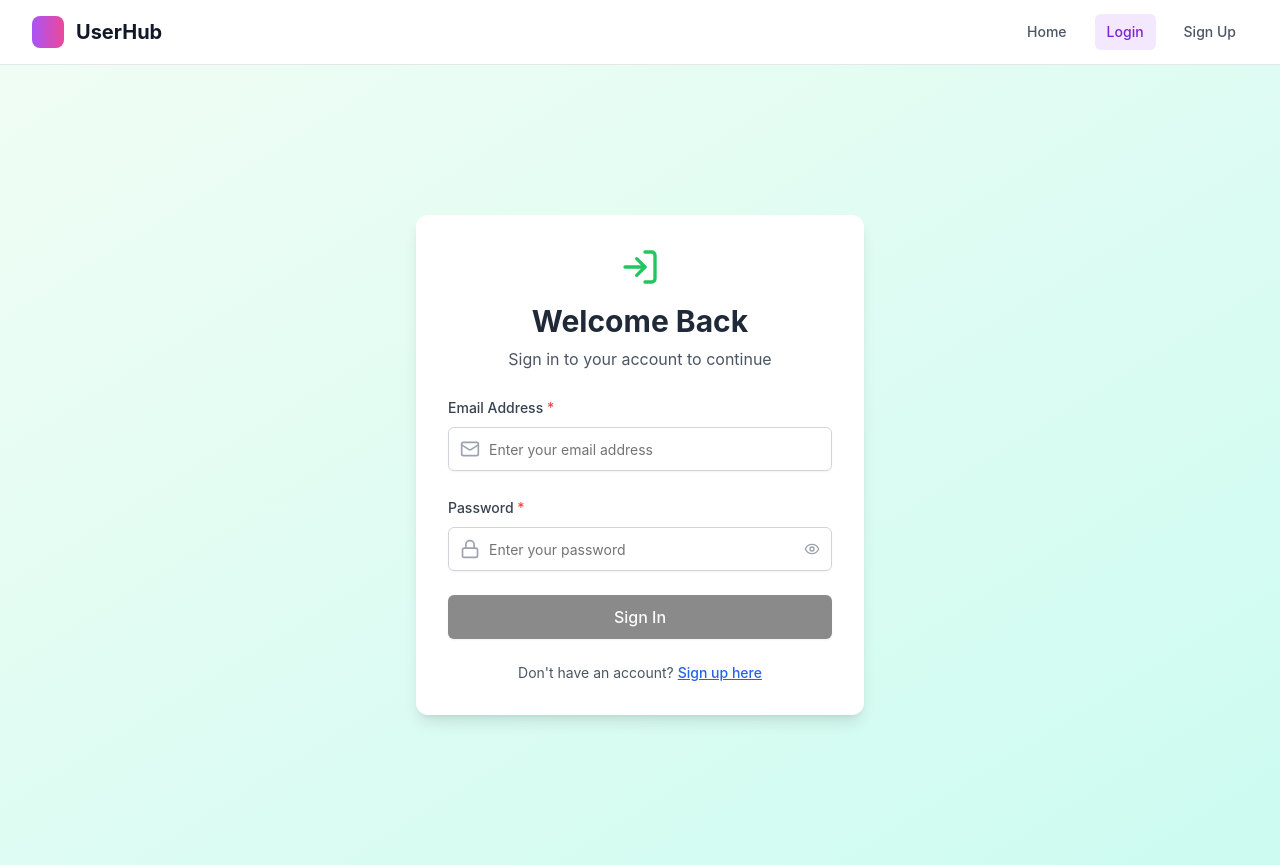
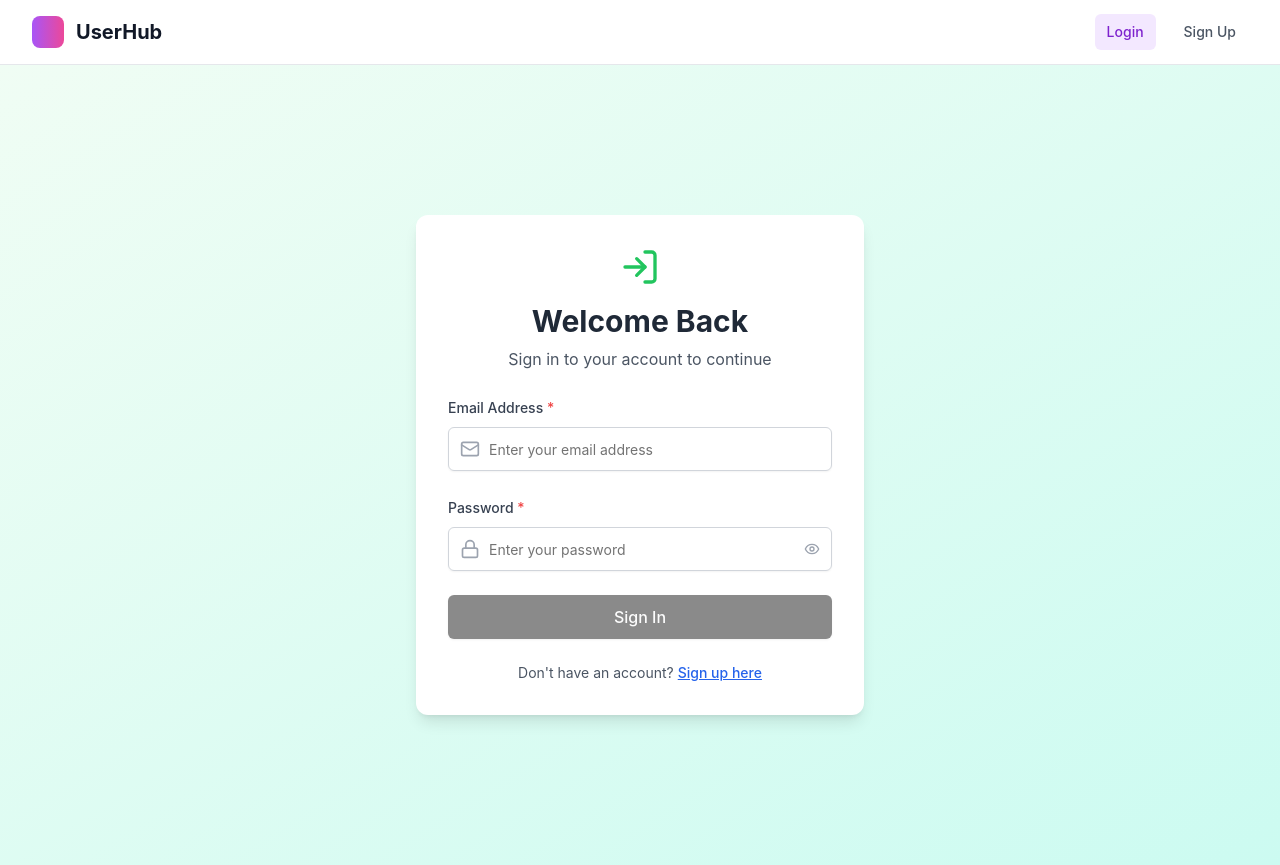
Before and after one commit to ngocnhu100/IA04, a React (Vite) app in the folder user-registration-frontend/: page /login in a window 1280 px wide. Built offline with nearby package versions, Linux system fonts and the light colour scheme; no server answers.

Commit message:
refactor: reorganize auth imports and create centralized auth feature index

```diff
--- a/user-registration-frontend/src/App.tsx
+++ b/user-registration-frontend/src/App.tsx
@@ -2,9 +2,7 @@ import React, { useState } from 'react';
 import { BrowserRouter, Routes, Route, Link, useLocation } from 'react-router-dom';
 import { QueryClient, QueryClientProvider } from '@tanstack/react-query';
 import { Menu, X } from 'lucide-react';
-import { useLogoutMutation } from './hooks/authMutations';
-import { AuthProvider, useAuth } from './contexts/AuthContext';
-import { ProtectedRoute } from './components/ProtectedRoute';
+import { AuthProvider, useAuth, useLogoutMutation, ProtectedRoute } from '@/features/auth';
 import { ErrorBoundary } from './components/ErrorBoundary';
 import Home from './pages/Home';
 import Login from './pages/Login';
@@ -68,7 +66,7 @@ function Navigation() {
 
           {/* Desktop Navigation */}
           <nav className="hidden md:flex space-x-4">
-            <NavLink to="/">Home</NavLink>
+            {isLoggedIn && <NavLink to="/">Home</NavLink>}
             {isLoggedIn && userRole === 'admin' && (
               <NavLink to="/admin">Admin</NavLink>
             )}
@@ -101,7 +99,7 @@ function Navigation() {
         {isMenuOpen && (
           <div className="md:hidden border-t border-gray-200 py-2">
             <nav className="flex flex-col space-y-1">
-              <MobileNavLink to="/" onClick={() => setIsMenuOpen(false)}>Home</MobileNavLink>
+              {isLoggedIn && <MobileNavLink to="/" onClick={() => setIsMenuOpen(false)}>Home</MobileNavLink>}
               {isLoggedIn && userRole === 'admin' && (
                 <MobileNavLink to="/admin" onClick={() => setIsMenuOpen(false)}>Admin</MobileNavLink>
               )}
--- a/user-registration-frontend/src/components/LoginForm.tsx
+++ b/user-registration-frontend/src/components/LoginForm.tsx
@@ -8,7 +8,7 @@ import { Button } from '@/components/ui/button';
 import { Input } from '@/components/ui/input';
 import { Label } from '@/components/ui/label';
 import { Alert, AlertDescription, AlertTitle } from '@/components/ui/alert';
-import { useLoginMutation } from '@/hooks/authMutations';
+import { useLoginMutation } from '@/features/auth';
 import { NetworkError, TimeoutError, ServerError } from '@/api';
 
 // Zod schema for form validation
--- a/user-registration-frontend/src/components/ProtectedRoute.tsx
+++ b/user-registration-frontend/src/components/ProtectedRoute.tsx
@@ -7,7 +7,7 @@ interface ProtectedRouteProps {
   requiredRoles?: string[];
 }
 
-export function ProtectedRoute({ children, requiredRoles }: ProtectedRouteProps) {
+export default function ProtectedRoute({ children, requiredRoles }: ProtectedRouteProps) {
   const { isLoggedIn, isLoading, userRole } = useAuth();
   const location = useLocation();
 
--- /dev/null
+++ b/user-registration-frontend/src/features/auth/index.ts
@@ -0,0 +1,7 @@
+export * from "../../contexts/AuthContext";
+export * from "../../hooks/authMutations";
+export * from "../../hooks/useUserProfile";
+
+export { default as LoginForm } from "../../components/LoginForm";
+export { default as RegisterForm } from "../../components/RegisterForm";
+export { default as ProtectedRoute } from "../../components/ProtectedRoute";
--- /dev/null
+++ b/user-registration-frontend/src/hooks/index.ts
@@ -0,0 +1,2 @@
+export * from "./authMutations";
+export * from "./useUserProfile";
--- a/user-registration-frontend/src/pages/Admin.tsx
+++ b/user-registration-frontend/src/pages/Admin.tsx
@@ -1,5 +1,5 @@
 import React from 'react';
-import { useAuth } from '../contexts/AuthContext';
+import { useAuth } from '@/features/auth';
 
 export function Admin() {
   const { userRole } = useAuth();
--- a/user-registration-frontend/src/pages/Home.tsx
+++ b/user-registration-frontend/src/pages/Home.tsx
@@ -2,8 +2,7 @@ import React from 'react';
 import { User, Loader2, LogOut } from 'lucide-react';
 import { useQuery } from '@tanstack/react-query';
 import { getApiStatus } from '../api';
-import { useUserProfile } from '../hooks/useUserProfile';
-import { useLogoutMutation } from '../hooks/authMutations';
+import { useUserProfile, useLogoutMutation } from '@/features/auth';
 
 export default function Home() {
   const { data: apiStatus, isLoading: apiLoading, isError: apiError, refetch: refetchApi } = useQuery({
--- a/user-registration-frontend/src/pages/Login.tsx
+++ b/user-registration-frontend/src/pages/Login.tsx
@@ -1,8 +1,7 @@
 import React, { useEffect } from 'react';
 import { useNavigate, useLocation } from 'react-router-dom';
 import { LogIn } from 'lucide-react';
-import LoginForm from '@/components/LoginForm';
-import { useAuth } from '../contexts/AuthContext';
+import { LoginForm, useAuth } from '@/features/auth';
 
 export default function Login() {
   const { isLoggedIn } = useAuth();
--- a/user-registration-frontend/src/pages/SignUp.tsx
+++ b/user-registration-frontend/src/pages/SignUp.tsx
@@ -1,8 +1,7 @@
 import React, { useEffect } from 'react';
 import { useNavigate } from 'react-router-dom';
 import { UserPlus } from 'lucide-react';
-import RegisterForm from '../components/RegisterForm';
-import { useAuth } from '../contexts/AuthContext';
+import { RegisterForm, useAuth } from '@/features/auth';
 
 export default function SignUp() {
   const { isLoggedIn } = useAuth();
```
